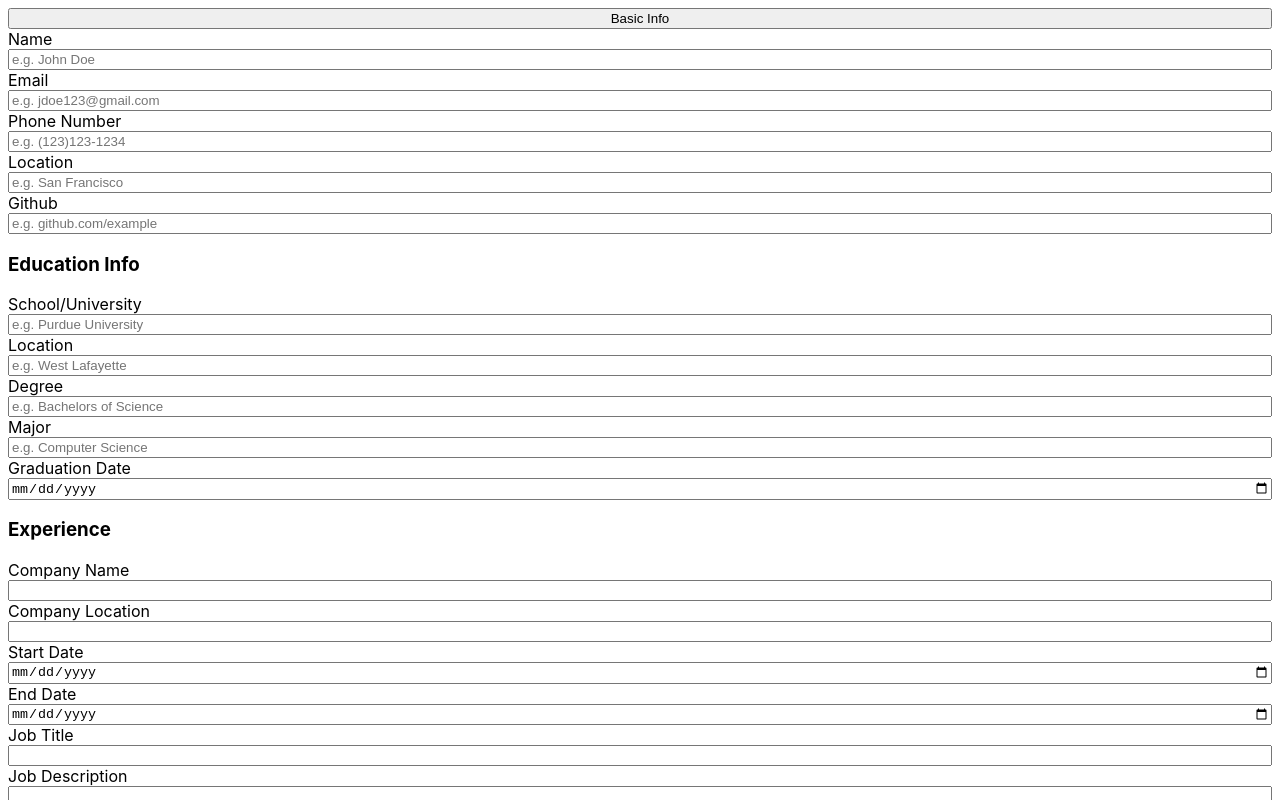
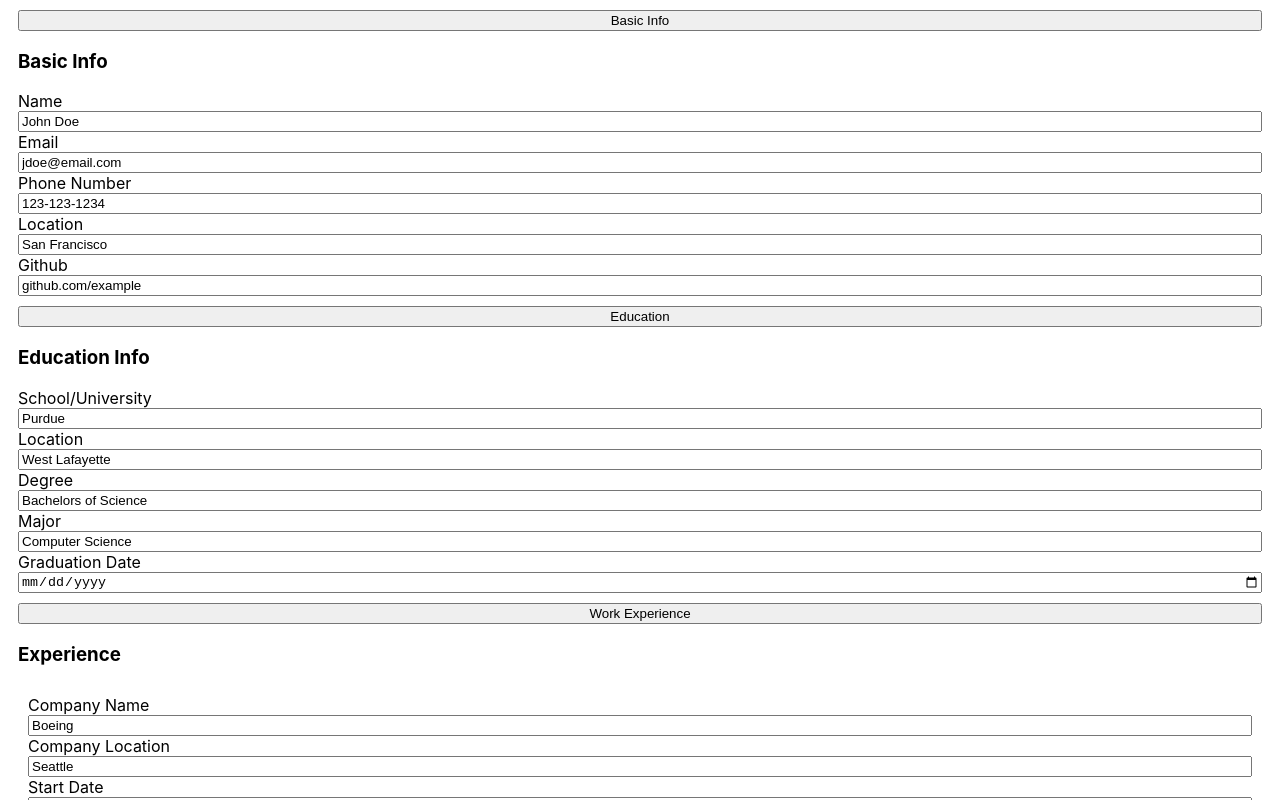
Before and after one commit to brendanjlee/cv_application, a React app: page / in a window 1280 px wide. Shown: the top 800 px of the page. Built offline with nearby package versions, Linux system fonts and the light colour scheme; the HTML template or start-up script is replaced by a standard one.

Commit message:
Update Experience List form

```diff
--- a/src/components/EduForm.jsx
+++ b/src/components/EduForm.jsx
@@ -1,16 +1,24 @@
 import { useState } from 'react';
 import '../styles/formStyle.css'
 
-function EduForm() {
-  const [eduInfo, setEduInfo] = useState({schoolName: '', schoolLoc: '', degree: '', major: '', gradDate: ''});
-  // const [formIsOpen, setFormIsOpen] = useState(true);
+function EduForm({eduInfo, handleChange}) {
+  const [formIsOpen, setFormIsOpen] = useState(true);
 
-  function handleChange(e) {
-    setEduInfo({...eduInfo, [e.target.id]: e.target.value});
+  function toggleForm() {
+    setFormIsOpen(!formIsOpen);
   }
 
+  if (!formIsOpen) {
+    return (
+      <div className='userFormContainer'>
+        <button onClick={toggleForm}>Education</button>
+      </div>
+    );
+  }
   return (
+
     <div className="userFormContainer">
+      <button onClick={toggleForm}>Education</button>
       <h3>Education Info</h3>
       <form className="userForm">
         <label>
--- /dev/null
+++ b/src/components/ExpContainer.jsx
@@ -0,0 +1,83 @@
+import { useState } from "react";
+import ExprienceForm from "./ExperienceForm";
+import { v4 as uuidv4 } from 'uuid';
+import '../styles/formStyle.css'
+
+function ExpContainer({expList, handleChange, addForm, delForm}) {
+  const [formIsOpen, setFormIsOpen] = useState(true);
+  // const [expList, setExpList] = useState([
+  //   {
+  //     id: uuidv4(),
+  //     expName: 'Boeing',
+  //     expLoc: 'Seattle',
+  //     expStartDate: '',
+  //     expEndDate: '',
+  //     jobTitle: 'Software Engineer',
+  //     jobDesc: 'Make planes go beep boop'
+  //   }
+  // ]);
+
+  function toggleForm() {
+    setFormIsOpen(!formIsOpen);
+  }
+
+  // function addForm() {
+  //   setExpList([
+  //     ...expList,
+  //     {
+  //       id: uuidv4(),
+  //       expName: '',
+  //       expLoc: '',
+  //       expStartDate: '',
+  //       expEndDate: '',
+  //       jobTitle: '',
+  //       jobDesc: ''
+  //     }
+  //   ])
+  // }
+
+  // function delForm() {
+  //   setExpList(expList.slice(0, -1));
+  // }
+
+  // function handleChange(e, expId) {
+  //   const index = expList.findIndex(exp => exp.id === expId);
+  //   if (index === -1) return;
+
+  //   // create a shallow copy of new list, update the element in the new list and set
+  //   const newList = [...expList];
+  //   newList[index] = {
+  //     ...newList[index],
+  //     [e.target.id]: e.target.value
+  //   };
+
+  //   setExpList(newList);
+  // }
+
+  if (!formIsOpen) {
+    return (
+      <div className="userFormContainer">
+        <button onClick={toggleForm}>Work Experience</button>
+      </div>
+    );
+  }
+  return (
+    <div className="userFormContainer">
+      <button onClick={toggleForm}>Work Experience</button>
+      <h3>Experience</h3>
+      {expList.map((expInfo) => (
+        <ExprienceForm
+          key={expInfo.id}
+          expInfo={expInfo}
+          handleChange={(e) => handleChange(e, expInfo.id)}
+        />
+      ))}
+      <div className="expBtnContainer">
+        <button onClick={addForm}>Add</button>
+        <button onClick={delForm}>Delete</button>
+      </div>
+    </div>
+  );
+}
+
+export default ExpContainer;
--- a/src/components/ExperienceForm.jsx
+++ b/src/components/ExperienceForm.jsx
@@ -1,45 +1,39 @@
 import { useState } from 'react';
-import '../styles/formStyle.css'
+// import '../styles/formStyle.css'
 
-function ExprienceForm() {
-  const [expInfo, setExpInfo] = useState({expName: '', expLoc: '', expStartDate: '', expEndDate: '', jobTitle: '', jobDesc: ''});
-
-  function handleChange(e) {
-    setExpInfo({...expInfo, [e.target.id]: e.target.value});
-  }
+function ExprienceForm({expInfo, handleChange}) {
 
   return (
     <div className='userFormContainer'>
-      <h3>Experience</h3>
       <form className='userForm'>
         <label>
           Company Name
-          <input value={expInfo.expName} id='expName' onChange={handleChange} />
+          <input value={expInfo.expName} id='expName' name='expName' onChange={handleChange} />
         </label>
 
         <label>
           Company Location
-          <input value={expInfo.expLoc} id='expLoc' onChange={handleChange} />
+          <input value={expInfo.expLoc} id='expLoc' name='expLoc' onChange={handleChange} />
         </label>
 
         <label>
           Start Date
-          <input type='date' value={expInfo.expStartDate} id='expStartDate' onChange={handleChange} />
+          <input type='date' value={expInfo.expStartDate} id='expStartDate' name='expStartDate' onChange={handleChange} />
         </label>
 
         <label>
           End Date
-          <input type='date' value={expInfo.expEndDate} id='ExpEndDate' onChange={handleChange} />
+          <input type='date' value={expInfo.expEndDate} id='expEndDate' name='expEndDate' onChange={handleChange} />
         </label>
 
         <label>
           Job Title
-          <input value={expInfo.jobTitle} id='jobTitle' onChange={handleChange} />
+          <input value={expInfo.jobTitle} id='jobTitle' name='jobTitle' onChange={handleChange} />
         </label>
 
         <label>
           Job Description
-          <textarea name="jobDesc" id="jobDesc" cols="30" rows="5" onChange={handleChange}></textarea>
+          <textarea value={expInfo.jobDesc} name="jobDesc" id="jobDesc" cols="30" rows="5" onChange={handleChange}></textarea>
         </label>
 
       </form>
--- /dev/null
+++ b/src/components/FormContainer.jsx
@@ -0,0 +1,77 @@
+import { useState } from "react";
+import { v4 as uuidv4 } from 'uuid';
+import InfoForm from "./InfoForm";
+import EduForm from "./EduForm";
+import ExpContainer from "./ExpContainer";
+
+const defaultInfo = {name: 'John Doe', email: 'jdoe@email.com', phone: '123-123-1234', city: 'San Francisco', github: 'github.com/example'};
+const defaultEdu = {schoolName: 'Purdue', schoolLoc: 'West Lafayette', degree: 'Bachelors of Science', major: 'Computer Science', gradDate: ''};
+const defaultExpList = [{id: uuidv4(), expName: 'Boeing', expLoc: 'Seattle', expStartDate: '', expEndDate: '', jobTitle: 'Software Engineer', jobDesc: 'Make planes go beep boop'}];
+
+function FormContainer() {
+  const [personalInfo, setPersonalInfo] = useState(defaultInfo) //useState({name: '', email: '', phone: '', city: '', github: ''});
+  const [eduInfo, setEduInfo] = useState(defaultEdu) //useState({schoolName: '', schoolLoc: '', degree: '', major: '', gradDate: ''});
+  const [expList, setExpList] = useState(defaultExpList);
+
+  function handleInfoChange(e) {
+    setPersonalInfo({...personalInfo, [e.target.id]: e.target.value});
+  }
+
+  function handleEduChange(e) {
+    setEduInfo({...eduInfo, [e.target.id]: e.target.value});
+  }
+
+  function handleExpchange(e, expId) {
+    //setExpInfo({...expInfo, [e.target.id]: e.target.value});
+    const index = expList.findIndex(exp => exp.id === expId);
+    if (index === -1) return;
+
+    const newList = [...expList];
+    newList[index] = {
+      ...newList[index],
+      [e.target.id]: e.target.value
+    };
+
+    setExpList(newList);
+  }
+
+  function addExpForm() {
+    setExpList([
+      ...expList,
+      {
+        id: uuidv4(),
+        expName: '',
+        expLoc: '',
+        expStartDate: '',
+        expEndDate: '',
+        jobTitle: '',
+        jobDesc: ''
+      }
+    ]);
+  }
+
+  function delExpForm() {
+    setExpList(expList.slice(0, -1));
+  }
+
+  return (
+    <div className="userInputContainer">
+      <InfoForm
+        personalInfo={personalInfo}
+        handleChange={handleInfoChange}
+      />
+      <EduForm
+        eduInfo={eduInfo}
+        handleChange={handleEduChange}
+      />
+      <ExpContainer
+        expList={expList}
+        handleChange={handleExpchange}
+        addForm={addExpForm}
+        delForm={delExpForm}
+      />
+  </div>
+  );
+}
+
+export default FormContainer;
--- a/src/components/InfoForm.jsx
+++ b/src/components/InfoForm.jsx
@@ -1,16 +1,11 @@
 import { useState } from 'react';
 import '../styles/formStyle.css'
 
-function InfoForm() {
-  const [personalInfo, setPersonalInfo] = useState({name: '', email: '', phone: '', city: '', github: ''});
+function InfoForm({personalInfo, handleChange}) {
   const [formIsOpen, setFormIsOpen] = useState(true);
 
   function toggleForm() {
     setFormIsOpen(!formIsOpen);
-  }
-
-  function handleChange(e) {
-    setPersonalInfo({...personalInfo, [e.target.id]: e.target.value});
   }
 
   if (!formIsOpen) {
@@ -23,6 +18,7 @@ function InfoForm() {
   return (
     <div className="userFormContainer">
       <button onClick={toggleForm}>Basic Info</button>
+      <h3>Basic Info</h3>
       <form className="userForm">
         <label>
           Name
--- a/src/main.jsx
+++ b/src/main.jsx
@@ -1,14 +1,10 @@
 import React from 'react'
 import ReactDOM from 'react-dom/client'
 import './index.css'
-import InfoForm from './components/InfoForm'
-import EduForm from './components/EduForm'
-import ExprienceForm from './components/ExperienceForm'
+import FormContainer from './components/FormContainer'
 
 ReactDOM.createRoot(document.getElementById('root')).render(
   <React.StrictMode>
-    <InfoForm />
-    <EduForm />
-    <ExprienceForm />
+    <FormContainer />
   </React.StrictMode>,
 )
--- a/src/styles/formStyle.css
+++ b/src/styles/formStyle.css
@@ -1,6 +1,7 @@
 .userFormContainer {
   display: flex;
   flex-direction: column;
+  margin: 10px;
 }
 
 .userForm {
```
